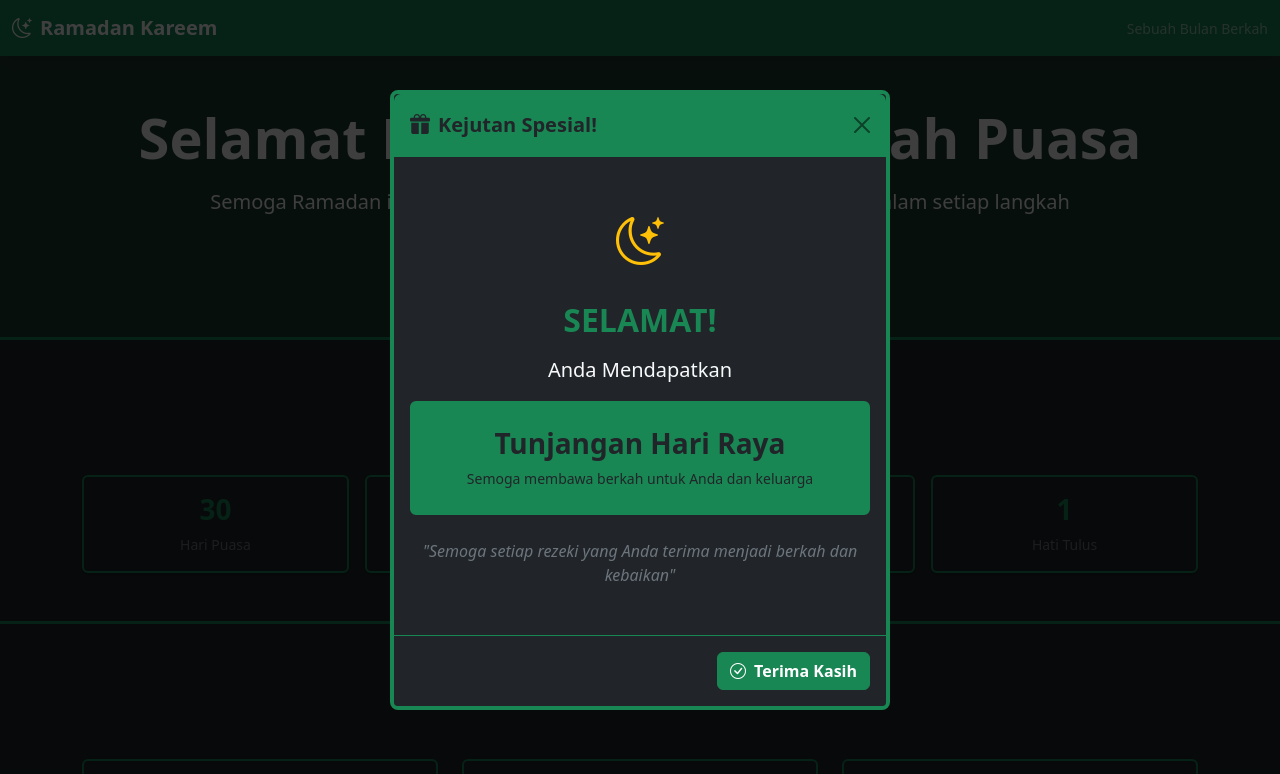
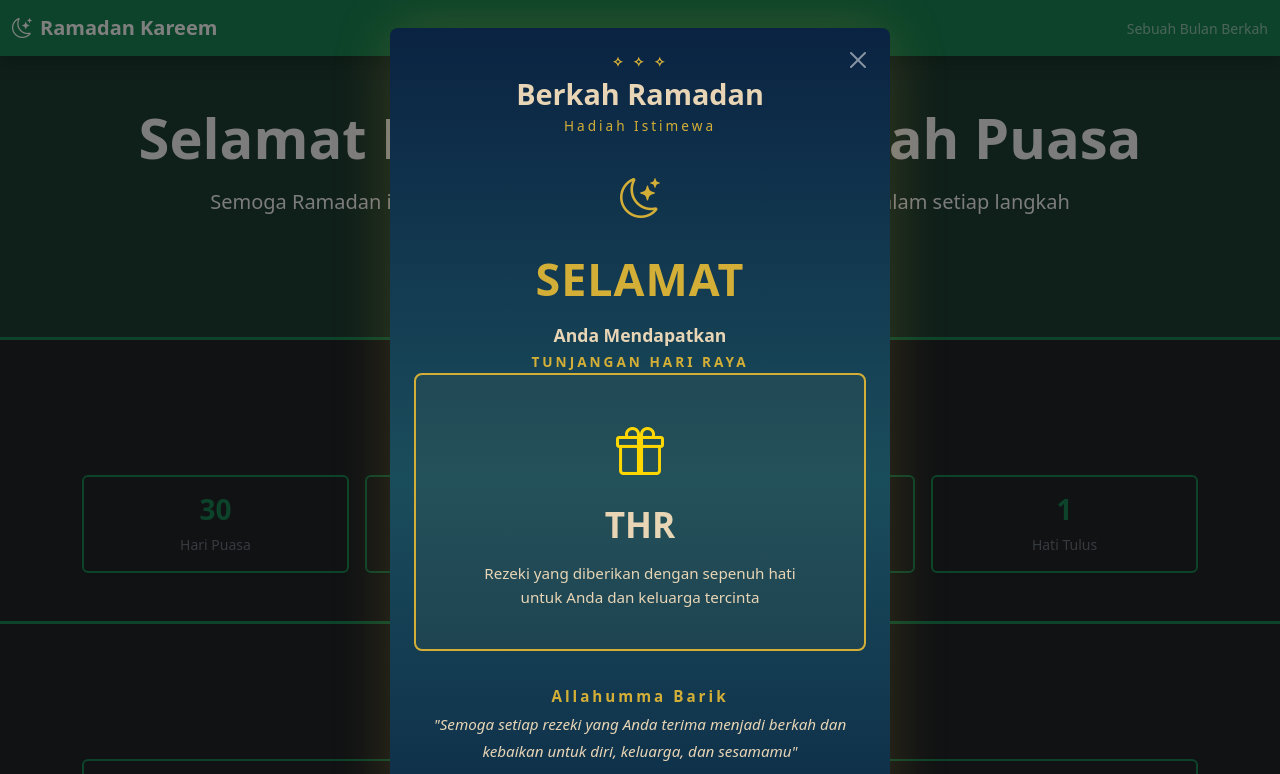
Before and after one commit to Aplikasi-Berbasis-Platform-S1IF-11-05/modul-5, a plain HTML site: page 2311102293_Rozhak/index.html in a window 1280 px wide. Both pictures are taken after a click on the button "Buka Surprise". Shown: the top 774 px of the page. Drawn offline with nearby package versions, Linux system fonts and the light colour scheme.

```diff
--- /dev/null
+++ b/2311102293_Rozhak/assets/css/animations.css
@@ -0,0 +1,172 @@
+/* Animations */
+
+@keyframes bounce {
+    0%, 100% {
+        transform: translateY(0) scale(1);
+    }
+    50% {
+        transform: translateY(-20px) scale(1.1);
+    }
+}
+
+@keyframes popIn {
+    0% {
+        opacity: 0;
+        transform: scale(0.5) translateY(-20px);
+    }
+    50% {
+        transform: scale(1.05) translateY(0);
+    }
+    100% {
+        opacity: 1;
+        transform: scale(1) translateY(0);
+    }
+}
+
+/* Gift Icon */
+#giftIcon {
+    transition: all 0.3s ease;
+}
+
+/* Modal Entry */
+.modal.show .modal-content {
+    animation: popIn 0.5s ease-out;
+}
+
+/* Button States */
+#thrButton {
+    transition: all 0.3s ease;
+    position: relative;
+}
+
+#thrButton:hover {
+    transform: translateY(-3px);
+    box-shadow: 0 8px 16px rgba(212, 175, 55, 0.4);
+}
+
+#thrButton:active {
+    transform: scale(0.95);
+}
+
+/* Modal Container */
+#thrModal .modal-content {
+    background: linear-gradient(180deg, #0a2342 0%, #1a4d5c 50%, #0a2342 100%);
+    box-shadow: 0 0 60px rgba(212, 175, 55, 0.2);
+    border: none;
+}
+
+/* Header */
+#thrModal .modal-header {
+    border: none;
+    padding-top: 1.5rem;
+    padding-bottom: 0;
+}
+
+#thrModal .modal-header .w-100 {
+    text-align: center;
+}
+
+#thrModal .modal-title {
+    font-size: 1.8rem;
+    font-weight: 700;
+    color: #e8d5b5;
+}
+
+/* Body */
+#thrModal .modal-body {
+    text-align: center;
+    padding: 2rem 1.5rem;
+}
+
+#thrModal h2 {
+    font-size: 2.8rem;
+    font-weight: 700;
+    color: #D4AF37;
+    letter-spacing: 1px;
+    margin-bottom: 1.5rem;
+}
+
+#thrModal .text-light {
+    color: #e8d5b5 !important;
+}
+
+#thrModal .text-warning {
+    color: #D4AF37 !important;
+}
+
+/* Gift Card */
+#thrModal .gift-card {
+    border: 2px solid #D4AF37;
+    border-radius: 8px;
+    padding: 2.5rem;
+    background: rgba(212, 175, 55, 0.05);
+    margin-bottom: 2rem;
+}
+
+#thrModal .gift-card i {
+    font-size: 3rem;
+    color: #FFD700;
+    display: inline-block;
+    margin-bottom: 1rem;
+}
+
+#thrModal .gift-card h3 {
+    font-size: 2.2rem;
+    font-weight: 700;
+    color: #e8d5b5;
+    margin-bottom: 1rem;
+}
+
+#thrModal .gift-card p {
+    font-size: 0.95rem;
+    line-height: 1.6;
+    color: #e8d5b5;
+    margin: 0;
+}
+
+/* Doa Section */
+#thrModal .doa-section p {
+    font-size: 0.95rem;
+    line-height: 1.8;
+}
+
+#thrModal .doa-section .doa-text {
+    font-style: italic;
+    margin-bottom: 1.5rem;
+    color: #e8d5b5;
+}
+
+/* Footer */
+#thrModal .modal-footer {
+    border: none;
+    padding-bottom: 1.5rem;
+    background: transparent;
+}
+
+#thrModal .modal-footer .btn {
+    background: #D4AF37;
+    color: #0a2342;
+    border: 2px solid #D4AF37;
+    font-weight: 700;
+    padding: 0.75rem 2rem;
+    font-size: 1rem;
+    margin: 0 auto;
+    display: block;
+    transition: all 0.3s ease;
+}
+
+#thrModal .modal-footer .btn:hover {
+    background: #FFD700;
+    box-shadow: 0 4px 12px rgba(212, 175, 55, 0.3);
+}
+
+#thrModal .modal-footer .btn:active {
+    transform: scale(0.98);
+}
+
+/* Decorative */
+.decoration-text {
+    letter-spacing: 3px;
+    font-size: 0.85rem;
+    margin-bottom: 0 !important;
+}
--- /dev/null
+++ b/2311102293_Rozhak/assets/js/thr.js
@@ -0,0 +1,83 @@
+/**
+ * THRController - Mengelola Interaksi Modal THR (Tunjangan Hari Raya)
+ *
+ * Menangani interaksi pengguna dengan tombol kejutan THR, mengelola tampilan modal,
+ * animasi, dan umpan balik pengguna untuk pengalaman perayaan yang menyenangkan.
+ *
+ * @class
+ * @example
+ * const controller = new THRController();
+ */
+class THRController {
+    /**
+     * Inisialisasi THR Controller
+     *
+     * Menyiapkan referensi elemen DOM dan menginisialisasi event listeners.
+     * Secara otomatis memanggil init() saat instantiasi.
+     *
+     * @constructor
+     */
+    constructor() {
+        this.thrButton = document.getElementById('thrButton');
+
+        this.thrModal = new bootstrap.Modal(document.getElementById('thrModal'));
+
+        this.giftIcon = document.getElementById('giftIcon');
+
+        this.init();
+    }
+
+    /**
+     * Inisialisasi event listeners
+     *
+     * Melampirkan penanganan acara klik ke tombol THR untuk interaksi pengguna.
+     *
+     * @private
+     */
+    init() {
+        this.thrButton.addEventListener('click', () => this.handleClick());
+    }
+
+    /**
+     * Menangani acara klik tombol THR
+     *
+     * Memicu animasi penekanan tombol, menampilkan modal setelah penundaan,
+     * dan memulai urutan animasi bounce ikon hadiah.
+     *
+     * @private
+     */
+    handleClick() {
+        this.thrButton.style.transform = 'scale(0.95)';
+
+        setTimeout(() => {
+            this.thrButton.style.transform = 'scale(1)';
+            this.thrModal.show();
+            this.animateGiftIcon();
+        }, 100);
+    }
+
+    /**
+     * Animasi ikon hadiah dengan efek bounce
+     *
+     * Mereset status animasi dan memicu 3 siklus bounce.
+     * Menggunakan trik reflow animasi untuk memulai ulang animasi yang sama.
+     *
+     * @private
+     */
+    animateGiftIcon() {
+        this.giftIcon.style.animation = 'none';
+
+        setTimeout(() => {
+            this.giftIcon.style.animation = 'bounce 0.6s ease-in-out 3';
+        }, 10);
+    }
+}
+
+/**
+ * Inisialisasi controller saat DOM siap
+ *
+ * @listens DOMContentLoaded
+ */
+document.addEventListener('DOMContentLoaded', () => {
+    new THRController();
+});
--- a/2311102293_Rozhak/index.html
+++ b/2311102293_Rozhak/index.html
@@ -13,6 +13,9 @@
 
     <!-- Bootstrap Icons CDN -->
     <link rel="stylesheet" href="https://cdn.jsdelivr.net/npm/bootstrap-icons@1.11.0/font/bootstrap-icons.css">
+
+    <!-- Custom Animations CSS -->
+    <link rel="stylesheet" href="assets/css/animations.css">
 </head>
 <body class="bg-dark text-light">
 
@@ -35,7 +38,7 @@
                 <a href="#doa" class="btn btn-outline-light btn-lg fw-semibold">
                     <i class="bi bi-heart-fill me-2"></i>Baca Doa
                 </a>
-                <button class="btn btn-warning btn-lg fw-semibold" data-bs-toggle="modal" data-bs-target="#thrModal">
+                <button class="btn btn-warning btn-lg fw-semibold" id="thrButton">
                     <i class="bi bi-gift-fill me-2"></i>Buka Surprise
                 </button>
             </div>
@@ -242,51 +245,69 @@
     <!-- Bootstrap JS -->
     <script src="https://cdn.jsdelivr.net/npm/bootstrap@5.3.0/dist/js/bootstrap.bundle.min.js"></script>
 
-    <!-- Bootstrap JS -->
-    <script src="https://cdn.jsdelivr.net/npm/bootstrap@5.3.0/dist/js/bootstrap.bundle.min.js"></script>
+    <!-- THR Modal Script -->
+    <script src="assets/js/thr.js"></script>
 
     <!-- THR Modal -->
     <div class="modal fade" id="thrModal" tabindex="-1">
         <div class="modal-dialog modal-dialog-centered">
-            <div class="modal-content bg-dark border-success border-4">
+            <div class="modal-content">
 
                 <!-- Header -->
-                <div class="modal-header bg-success border-success border-bottom-3">
-                    <h5 class="modal-title fw-bolder text-dark">
-                        <i class="bi bi-gift-fill me-2"></i>Kejutan Spesial!
-                    </h5>
-                    <button type="button" class="btn-close" data-bs-dismiss="modal"></button>
+                <div class="modal-header pt-4 pb-0">
+                    <div class="w-100">
+                        <!-- Islamic Decorative Top -->
+                        <p class="text-warning fw-bold mb-2 decoration-text">✧ ✧ ✧</p>
+                        <h5 class="modal-title fw-bolder text-light">
+                            Berkah Ramadan
+                        </h5>
+                        <p class="text-warning small mb-0 decoration-text">Hadiah Istimewa</p>
+                    </div>
+                    <button type="button" class="btn-close btn-close-white position-absolute top-0 end-0 m-3" data-bs-dismiss="modal"></button>
                 </div>
 
                 <!-- Body -->
-                <div class="modal-body text-center py-5">
-                    <!-- Icon -->
+                <div class="modal-body">
+                    <!-- Crescent & Star -->
                     <div class="mb-4">
-                        <i class="bi bi-moon-stars text-warning" style="font-size: 3rem;"></i>
+                        <i class="bi bi-moon-stars text-warning" style="font-size: 2.5rem;"></i>
                     </div>
 
-                    <!-- Main Message -->
-                    <h2 class="fw-bolder text-success mb-3" style="font-size: 2rem;">SELAMAT!</h2>
+                    <!-- Main Blessing -->
+                    <h2 class="fw-bolder mb-3 text-warning">SELAMAT</h2>
 
                     <!-- Subtitle -->
-                    <p class="lead text-light mb-3">Anda Mendapatkan</p>
+                    <p class="text-light mb-1 fw-semibold" style="font-size: 1.1rem;">Anda Mendapatkan</p>
+                    <p class="text-warning fw-bold mb-5 decoration-text">TUNJANGAN HARI RAYA</p>
 
-                    <!-- THR Card -->
-                    <div class="card bg-success border-success border-2 mb-4 p-4">
-                        <h3 class="fw-bolder text-dark mb-2">Tunjangan Hari Raya</h3>
-                        <p class="text-dark small mb-0">Semoga membawa berkah untuk Anda dan keluarga</p>
+                    <!-- THR Gift Card -->
+                    <div class="gift-card">
+                        <!-- Gift Icon -->
+                        <i class="bi bi-gift" id="giftIcon"></i>
+
+                        <!-- Text -->
+                        <h3 class="text-light">THR</h3>
+                        <p class="text-light">
+                            Rezeki yang diberikan dengan sepenuh hati<br>untuk Anda dan keluarga tercinta
+                        </p>
                     </div>
 
-                    <!-- Doa -->
-                    <p class="text-secondary fst-italic mb-0">
-                        "Semoga setiap rezeki yang Anda terima menjadi berkah dan kebaikan"
-                    </p>
+                    <!-- Doa/Blessing -->
+                    <div class="doa-section">
+                        <p class="text-warning small fw-semibold mb-3 decoration-text">Allahumma Barik</p>
+                        <p class="text-light doa-text">
+                            "Semoga setiap rezeki yang Anda terima menjadi berkah dan kebaikan untuk diri, keluarga, dan sesamamu"
+                        </p>
+                    </div>
+
+                    <!-- Bottom -->
+                    <p class="text-warning fw-bold decoration-text">✧ ✧ ✧</p>
                 </div>
 
                 <!-- Footer -->
-                <div class="modal-footer bg-dark border-success border-top-3">
-                    <button type="button" class="btn btn-success fw-bold" data-bs-dismiss="modal">
-                        <i class="bi bi-check-circle me-2"></i>Terima Kasih
+                <div class="modal-footer pb-4">
+                    <button type="button" class="btn" data-bs-dismiss="modal">
+                        Terima Kasih
                     </button>
                 </div>
             </div>
```
Also changed, not shown: 2311102293_Rozhak/README.md, 2311102293_Rozhak/assets/images/task5_thr_modal.png.
